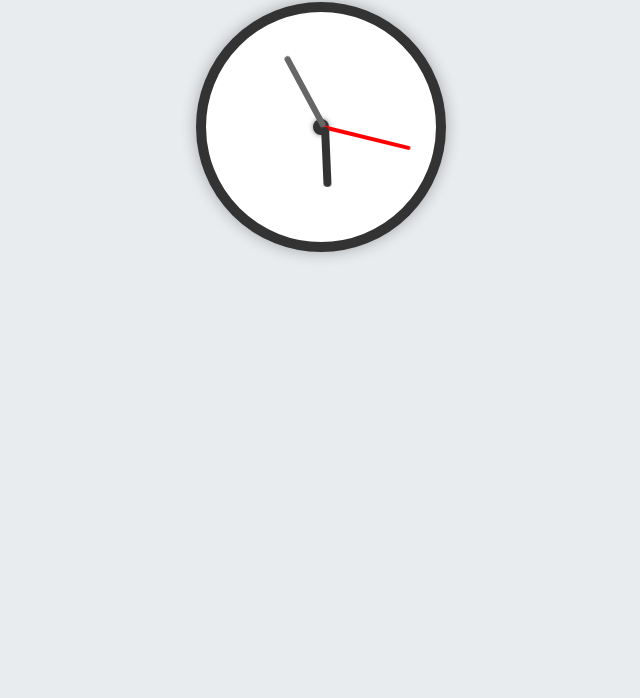
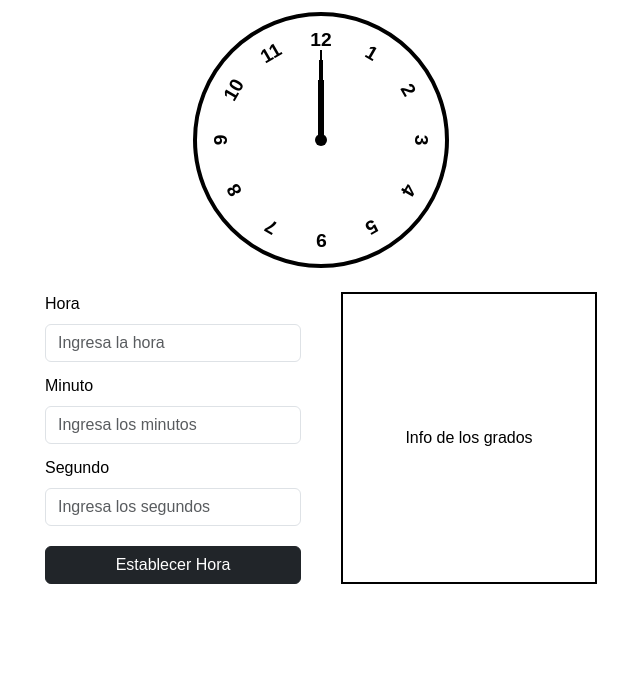
Before and after one commit to KevinGarcia2007/Introducci-n-js, a plain HTML site: page RelojAnalogico/index.html in a window 1280 px wide. Shown: the part 102-800 px from the top of the page, without its empty margins (319-959 px from the left). Drawn offline with nearby package versions, Linux system fonts and the light colour scheme; some packages are replaced by stand-ins of ours; a script that the page names is missing.

Commit message:
reloj analógico terminado :D

```diff
--- a/RelojAnalogico/index.html
+++ b/RelojAnalogico/index.html
@@ -5,18 +5,56 @@
     <meta name="viewport" content="width=device-width, initial-scale=1.0">
     <title>Reloj Analógico</title>
     <link href="https://cdn.jsdelivr.net/npm/bootstrap@5.3.0-alpha1/dist/css/bootstrap.min.css" rel="stylesheet">
+    <link href="https://cdn.jsdelivr.net/npm/tailwindcss@2.2.19/dist/tailwind.min.css" rel="stylesheet">
+    <script src="https://cdn.jsdelivr.net/npm/sweetalert2@11"></script>
     <link rel="stylesheet" href="styles.css">
 </head>
-<body class="text-center">
-    <div class="container mt-5">
-        <h1>Reloj Analógico</h1>
-        <div class="clock">
-            <div class="hand hour" id="hour-hand"></div>
-            <div class="hand minute" id="minute-hand"></div>
-            <div class="hand second" id="second-hand"></div>
+<body class="flex items-center justify-center min-h-screen bg-white text-black">
+    <div class="flex flex-col items-center space-y-6">
+        <div class="relative w-64 h-64 border-4 border-black rounded-full flex items-center justify-center text-2xl bg-white">
+            <div class="absolute w-full h-full flex items-center justify-center">
+                <div class="number" style="--i: 1;">1</div>
+                <div class="number" style="--i: 2;">2</div>
+                <div class="number" style="--i: 3;">3</div>
+                <div class="number" style="--i: 4;">4</div>
+                <div class="number" style="--i: 5;">5</div>
+                <div class="number" style="--i: 6;">9</div>
+                <div class="number" style="--i: 7;">7</div>
+                <div class="number" style="--i: 8;">8</div>
+                <div class="number" style="--i: 9;">9</div>
+                <div class="number" style="--i: 10;">10</div>
+                <div class="number" style="--i: 11;">11</div>
+                <div class="number" style="--i: 12;">12</div>
+            </div>
+            <div id="hour-hand" class="hand hour"></div>
+            <div id="minute-hand" class="hand minute"></div>
+            <div id="second-hand" class="hand second"></div>
             <div class="center-circle"></div>
         </div>
 
+        <div class="flex space-x-10 mt-6">
+            <form onsubmit="return revisar(event)" class="flex flex-col space-y-3 items-center w-64">
+                <div class="w-full">
+                    <label for="hora" class="form-label">Hora</label>
+                    <input type="text" id="hora" class="form-control" placeholder="Ingresa la hora">
+                </div>
+                <div class="w-full">
+                    <label for="minuto" class="form-label">Minuto</label>
+                    <input type="text" id="minuto" class="form-control" placeholder="Ingresa los minutos">
+                </div>
+                <div class="w-full">
+                    <label for="segundo" class="form-label">Segundo</label>
+                    <input type="text" id="segundo" class="form-control" placeholder="Ingresa los segundos">
+                </div>
+                <div class="w-full">
+                    <button type="submit" class="btn btn-dark w-full mt-2">Establecer Hora</button>
+                </div>
+            </form>
+
+            <div class="w-64 h-74 border-2 border-black flex items-center justify-center text-center p-4">
+                <p id="info-grados">Info de los grados</p>
+            </div>
+        </div>
     </div>
     <script src="script.js"></script>
 </body>
--- a/RelojAnalogico/script.js
+++ b/RelojAnalogico/script.js
@@ -1,17 +1,82 @@
-function updateClock() {
-    const now = new Date();
-    const seconds = now.getSeconds();
-    const minutes = now.getMinutes();
-    const hours = now.getHours();
+async function revisar(event) {
+    if (event) event.preventDefault();
 
-    const secondDeg = (seconds / 60) * 360;
-    const minuteDeg = (minutes / 60) * 360 + (seconds / 60) * 6;
-    const hourDeg = (hours % 12) / 12 * 360 + (minutes / 60) * 30;
+    let hora = document.getElementById("hora");
+    let minuto = document.getElementById("minuto");
+    let segundo = document.getElementById("segundo");
+    let esValido = true;
 
-    document.getElementById('second-hand').style.transform = `rotate(${secondDeg}deg)`;
-    document.getElementById('minute-hand').style.transform = `rotate(${minuteDeg}deg)`;
-    document.getElementById('hour-hand').style.transform = `rotate(${hourDeg}deg)`;
+    if (isNaN(hora.value) || hora.value === "" || hora.value < 0 || hora.value > 23) {
+        await Swal.fire({
+            icon: "error",
+            title: "Error en Hora",
+            text: "La hora debe ser un número entre 0 y 23.",
+            confirmButtonText: "OK"
+        });
+        hora.focus();
+        hora.value = "";
+        esValido = false;
+    } else if (isNaN(minuto.value) || minuto.value === "" || minuto.value < 0 || minuto.value > 59) {
+        await Swal.fire({
+            icon: "error",
+            title: "Error en Minuto",
+            text: "Los minutos deben ser un número entre 0 y 59.",
+            confirmButtonText: "OK"
+        });
+        minuto.focus();
+        minuto.value = "";
+        esValido = false;
+    } else if (isNaN(segundo.value) || segundo.value === "" || segundo.value < 0 || segundo.value > 59) {
+        await Swal.fire({
+            icon: "error",
+            title: "Error en Segundo",
+            text: "Los segundos deben ser un número entre 0 y 59.",
+            confirmButtonText: "OK"
+        });
+        segundo.focus();
+        segundo.value = "";
+        esValido = false;
+    }
+
+    if (esValido) {
+        ajustarReloj(hora.value, minuto.value, segundo.value);
+    }
+
+    return esValido;
 }
 
-setInterval(updateClock, 1000);
-updateClock();
+
+function ajustarReloj(hora, minuto, segundo) {
+    const hourHand = document.getElementById("hour-hand");
+    const minuteHand = document.getElementById("minute-hand");
+    const secondHand = document.getElementById("second-hand");
+    const infoGrados = document.getElementById("info-grados");
+
+    const horaAngle = (hora % 12) * 30;
+    const minutoAngle = minuto * 6;
+    const segundoAngle = segundo * 6;
+
+    hourHand.style.transform = `rotate(${horaAngle}deg)`;
+    minuteHand.style.transform = `rotate(${minutoAngle}deg)`;
+    secondHand.style.transform = `rotate(${segundoAngle}deg)`;
+
+    let gradosHoraMinuto = Math.abs(horaAngle - minutoAngle);
+    let gradosMinutoSegundo = Math.abs(minutoAngle - segundoAngle);
+    let gradosHoraSegundo = Math.abs(horaAngle - segundoAngle);
+
+    if (gradosHoraMinuto > 180) {
+        gradosHoraMinuto = 360 - gradosHoraMinuto;
+    }
+    if (gradosMinutoSegundo > 180) {
+        gradosMinutoSegundo = 360 - gradosMinutoSegundo;
+    }
+    if (gradosHoraSegundo > 180) {
+        gradosHoraSegundo = 360 - gradosHoraSegundo;
+    }
+
+    infoGrados.innerHTML = `
+        Grados entre Hora y Minuto: ${gradosHoraMinuto.toFixed(2)}° <br>
+        Grados entre Minuto y Segundo: ${gradosMinutoSegundo.toFixed(2)}° <br>
+        Grados entre Hora y Segundo: ${gradosHoraSegundo.toFixed(2)}°
+    `;
+}
--- a/RelojAnalogico/styles.css
+++ b/RelojAnalogico/styles.css
@@ -1,82 +1,53 @@
 body {
-    background-color: #e9ecef;
+    margin: 0;
     font-family: Arial, sans-serif;
 }
 
-.clock {
+.relative {
     position: relative;
-    width: 250px;
-    height: 250px;
-    border: 10px solid #333;
-    border-radius: 100%;
-    margin: auto;
-    background-color: #fff;
-    box-shadow: 0 0 15px rgba(0, 0, 0, 0.3);
+}
+
+.number {
+    position: absolute;
+    color: black;
+    font-size: 1.2rem;
+    font-weight: bold;
+    transform-origin: center;
+    transform: rotate(calc(30deg * var(--i))) translateY(-100px);
 }
 
 .hand {
     position: absolute;
-    background: black;
-    transform-origin: bottom;
     bottom: 50%;
     left: 50%;
+    transform-origin: bottom;
     transform: translateX(-50%);
-    transition: all 0.5s ease;
+    transition: transform 0.5s ease;
+    background-color: black;
 }
+
 .hour {
-    width: 8px;
+    width: 6px;
     height: 60px;
-    background-color: #333;
-    z-index: 3;
-    border-radius: 5px;
 }
 
 .minute {
-    width: 6px;
+    width: 4px;
     height: 80px;
-    background-color: #666;
-    z-index: 2;
-    border-radius: 5px;
 }
 
 .second {
-    width: 4px;
+    width: 2px;
     height: 90px;
-    background-color: red;
-    z-index: 1;
-    border-radius: 5px;
 }
 
 .center-circle {
+    width: 12px;
+    height: 12px;
     position: absolute;
-    width: 16px;
-    height: 16px;
-    background: #333;
-    border-radius: 50%;
     top: 50%;
     left: 50%;
     transform: translate(-50%, -50%);
-    box-shadow: 0 0 5px rgba(0, 0, 0, 0.5);
+    background-color: black;
+    border-radius: 50%;
 }
-
-.tick {
-    position: absolute;
-    width: 4px;
-    height: 15px;
-    background: #333;
-    left: 50%;
-    transform: translateX(-50%);
-}
-
-.tick:nth-child(1) { transform: rotate(0deg); top: 10px; }
-.tick:nth-child(2) { transform: rotate(30deg); top: 10px; }
-.tick:nth-child(3) { transform: rotate(60deg); top: 10px; }
-.tick:nth-child(4) { transform: rotate(90deg); top: 10px; }
-.tick:nth-child(5) { transform: rotate(120deg); top: 10px; }
-.tick:nth-child(6) { transform: rotate(150deg); top: 10px; }
-.tick:nth-child(7) { transform: rotate(180deg); top: 10px; }
-.tick:nth-child(8) { transform: rotate(210deg); top: 10px; }
-.tick:nth-child(9) { transform: rotate(240deg); top: 10px; }
-.tick:nth-child(10) { transform: rotate(270deg); top: 10px; }
-.tick:nth-child(11) { transform: rotate(300deg); top: 10px; }
-.tick:nth-child(12) { transform: rotate(330deg); top: 10px; }
```
